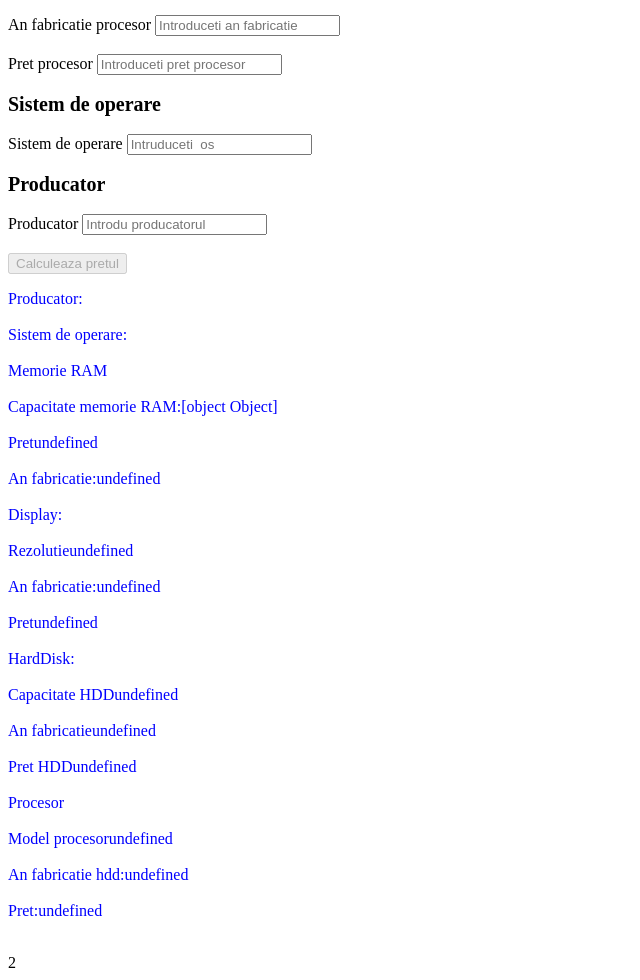
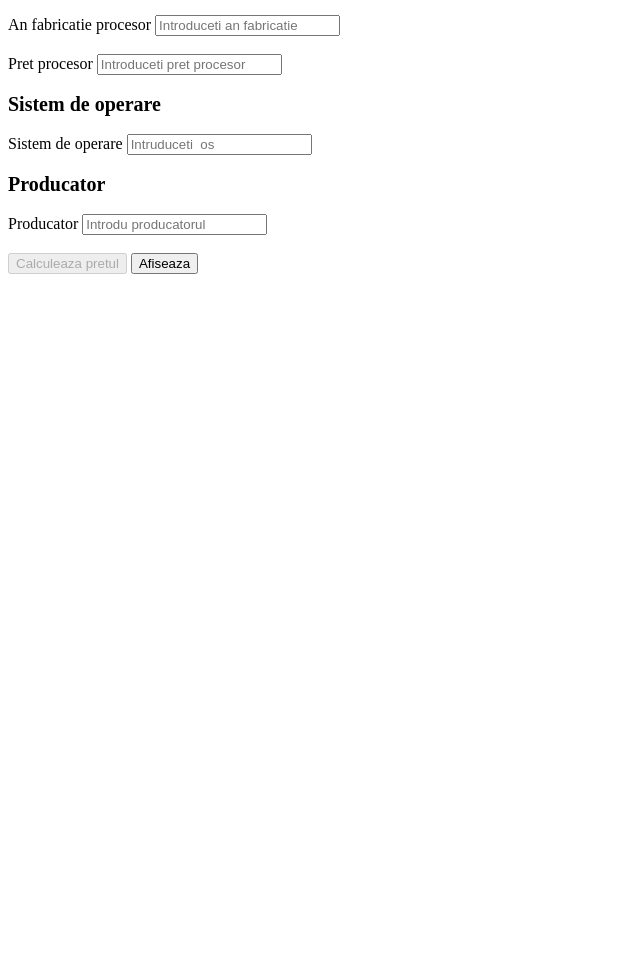
Before and after one commit to DamarisRebeca/tema3, a plain HTML site: page index.html in a window 1280 px wide. Shown: the part 619-1599 px from the top of the page, without its empty margins (0-640 px from the left). After the commit the page ends 909 px from the top, so only its background shows below. Drawn offline with Linux system fonts and the light colour scheme.

Commit message:
modificare

```diff
--- a/index.html
+++ b/index.html
@@ -71,6 +71,7 @@
     <br><br>
 
     <button id="calculPret" onclick="laptop.procesare()" disabled>Calculeaza pretul</button>
+    <button id="afiseaza" onclick="afiseaza()">Afiseaza</button>
     <div id="rezultat">
          <p id="rezultat2"></p>
     </div>
@@ -154,7 +155,7 @@
 
     function afiseaza (){
         let print = document.getElementById("rezultat2");
-        let sumaTotal= document.getElementById("rezultat");
+        let sumaT= document.getElementById("rezultat");
         rezultat.innerHTML= 'Pret total' + sumaT
         if (sumaT<400){
             rezultat.style.color = 'green';
@@ -172,13 +173,13 @@
     let suma_an3 = an1 + an3 + an4;
     let suma_an4 = an2 + an3 + an4;
 
-    let print=document.getElementById("rezultat2");
+    //let print=document.getElementById("rezultat2");
 
-    if( suma_an1 === 6072 || suma_an2 === 6072 || suma_an3 === 6072 || suma_an4 === 6072){
+    /**if( suma_an1 === 6072 || suma_an2 === 6072 || suma_an3 === 6072 || suma_an4 === 6072){
         print.style.color = 'red';
     }else{
         print.style.color = 'blue';
-    }
+    }**/
 
         print.innerHTML=
         'Producator:' +laptop.producator + '<br><br>' +
@@ -201,7 +202,7 @@
         +'Pret:' +laptop.pretProcesor + '<br><br>';
 
     </script>
-    2
+
 
 </body>
 </html>
```
